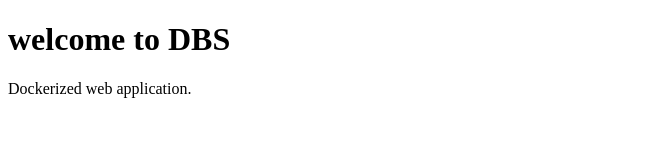
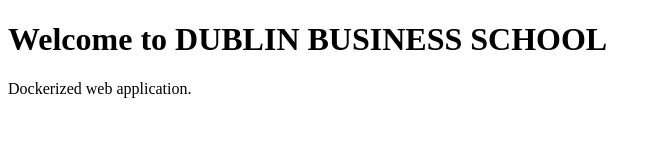
Before and after one commit to ChristyRajesh3/CAONE_NETWORKING_ADMIN_DEPLOY, a plain HTML site: page hello-world-app/index.html in a window 1280 px wide. Shown: the whole page, without its empty margins (0-661 px from the left). Drawn offline with Linux system fonts and the light colour scheme.

Commit message:
Depolying new changes

```diff
--- a/hello-world-app/index.html
+++ b/hello-world-app/index.html
@@ -4,7 +4,7 @@
     <title>Hello World</title>
 </head>
 <body>
-    <h1>welcome to DBS</h1>
+    <h1>Welcome to DUBLIN BUSINESS SCHOOL</h1>
     <p>Dockerized web application.</p>
 </body>
 </html>
```
